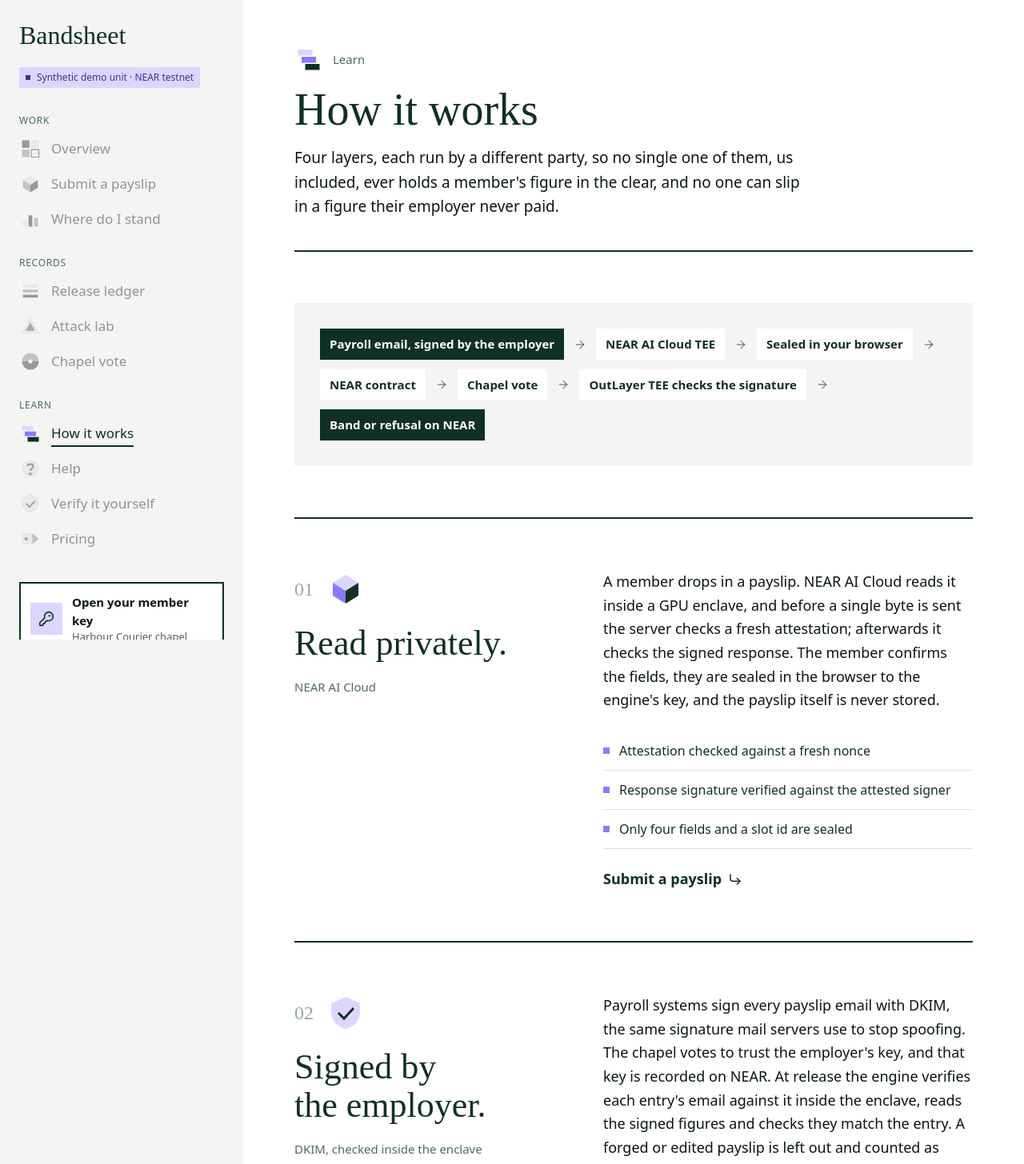
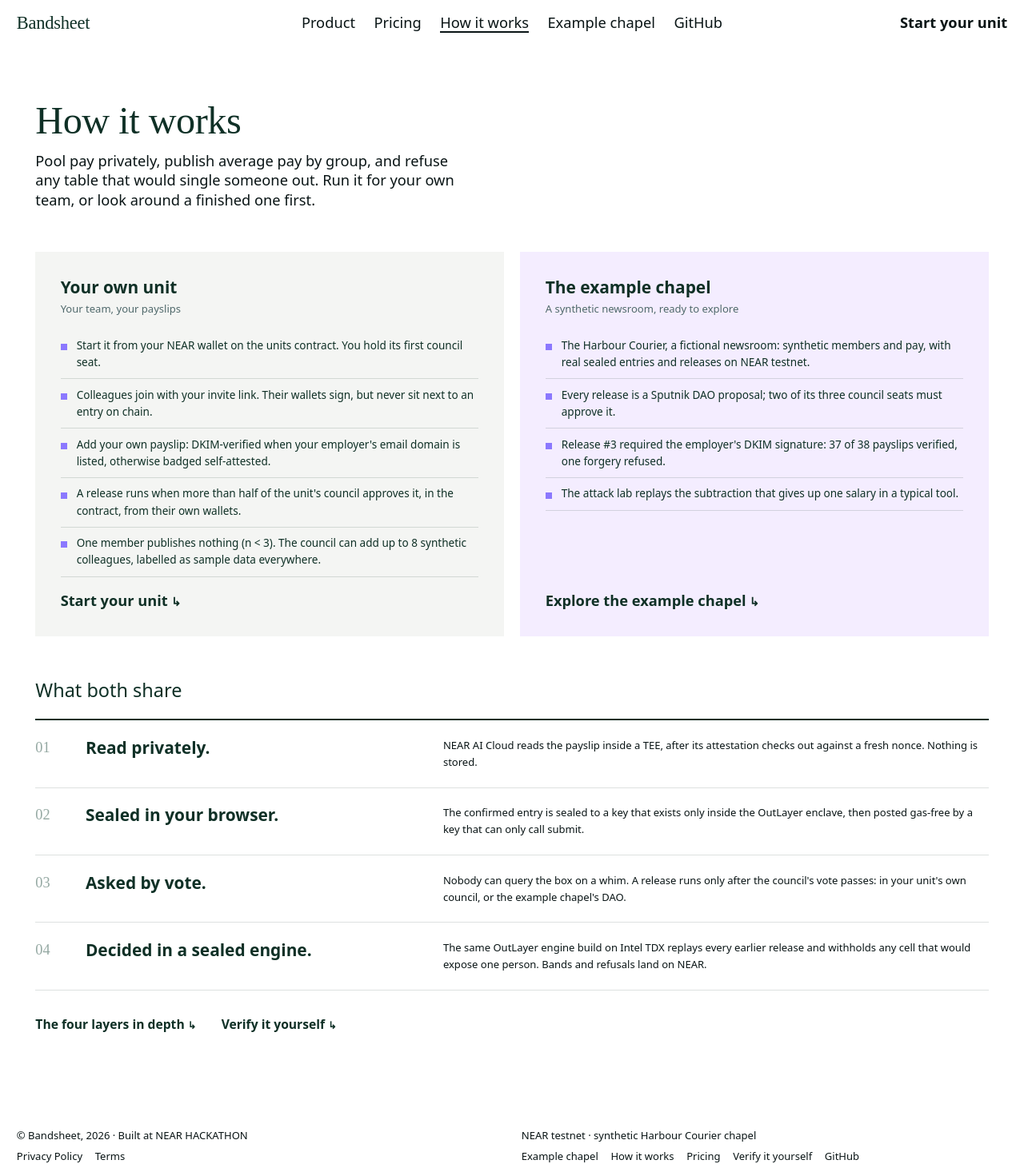
Before and after one commit to RosarySpinola/bandsheet, a React (Vite) app in the folder web/: page /how in a window 1280 px wide. Before the commit this address led to /unit/how. Shown: the top 1456 px of the page at 80% size. Built offline with nearby package versions, Linux system fonts and the light colour scheme.

Commit message:
Site: the header centres plain links and keeps Start your unit right, never wrapping from 992px (menu below); /how is a public How it works covering your own unit and the example chapel; /signin goes to /start

```diff
--- a/web/src/components/gl/mobile-menu.tsx
+++ b/web/src/components/gl/mobile-menu.tsx
@@ -7,7 +7,7 @@ import { CRYSTAL } from "./crystals"
 
 const LINKS = [
   { href: "/pricing", label: "Pricing" },
-  { href: "/unit/how", label: "How it works" },
+  { href: "/how", label: "How it works" },
   { href: "/start", label: "Start your unit" },
   { href: "/unit", label: "Example chapel" },
 ]
--- a/web/src/components/gl/site-footer.tsx
+++ b/web/src/components/gl/site-footer.tsx
@@ -22,7 +22,10 @@ export function SiteFooter() {
           <span>NEAR testnet · synthetic Harbour Courier chapel</span>
           <div className="flex flex-wrap gap-x-[calc(var(--gl)*1.5)] gap-y-1 max-[991px]:gap-x-5">
             <Link to="/unit" className={LINK}>
-              Live demo
+              Example chapel
+            </Link>
+            <Link to="/how" className={LINK}>
+              How it works
             </Link>
             <Link to="/pricing" className={LINK}>
               Pricing
--- a/web/src/components/gl/site-header.tsx
+++ b/web/src/components/gl/site-header.tsx
@@ -7,11 +7,12 @@ import { MobileMenu } from "./mobile-menu"
 
 const NAV_LINKS = [
   { href: "/pricing", label: "Pricing" },
-  { href: "/unit/how", label: "How it works" },
+  { href: "/how", label: "How it works" },
+  { href: "/unit", label: "Example chapel" },
   { href: "https://github.com/RosarySpinola/bandsheet", label: "GitHub", external: true },
 ]
 
-/** Greenlock header: logo left, links from the page's centre line, demo link right; transparent over the hero. */
+/** Greenlock header: logo left, plain text links centred on the page's centre line, the CTA right; transparent over the hero. Never wraps (nowrap; menu below 992px). */
 export function SiteHeader() {
   const { pathname } = useLocation()
   const overHero = pathname === "/"
@@ -54,12 +55,11 @@ export function SiteHeader() {
           solid || panel ? "bg-white" : "bg-transparent",
         )}
       >
-        <div className="gl-container flex h-[52px] items-center justify-between min-[992px]:grid min-[992px]:h-auto min-[992px]:grid-cols-2 min-[992px]:gap-x-[calc(var(--gl)*2.25)] min-[992px]:py-[calc(var(--gl)*1.4)]">
-          <Link to="/" className="relative z-[990] w-fit pt-[calc(var(--gl)*0.35)] font-serif text-[calc(var(--gl)*2.15)] leading-none font-medium tracking-[-0.01em] text-ink max-[991px]:text-[1.6rem]">
+        <div className="gl-container flex h-[52px] items-center justify-between min-[992px]:grid min-[992px]:h-auto min-[992px]:grid-cols-[1fr_auto_1fr] min-[992px]:gap-x-[calc(var(--gl)*2)] min-[992px]:py-[calc(var(--gl)*1.4)]">
+          <Link to="/" className="relative z-[990] w-fit pt-[calc(var(--gl)*0.35)] font-serif text-[calc(var(--gl)*2.15)] leading-none font-medium tracking-[-0.01em] whitespace-nowrap text-ink max-[991px]:text-[1.6rem]">
             Bandsheet
           </Link>
-          <div className="hidden items-center justify-between min-[992px]:flex">
-            <nav className="flex items-center gap-[calc(var(--gl)*2)]" aria-label="Primary">
+          <nav className="hidden items-center gap-[calc(var(--gl)*2.25)] whitespace-nowrap min-[992px]:flex" aria-label="Primary">
             <button
               type="button"
               className="gl-nav wipe cursor-pointer"
@@ -84,15 +84,9 @@ export function SiteHeader() {
               ),
             )}
           </nav>
-            <div className="flex items-center gap-[calc(var(--gl)*2)]">
-              <Link to="/unit" className="gl-nav wipe">
-                Example chapel
-              </Link>
-              <Link to="/start" className="gl-nav wipe font-semibold">
+          <Link to="/start" className="gl-nav wipe hidden justify-self-end font-semibold whitespace-nowrap text-ink min-[992px]:block">
             Start your unit
           </Link>
-            </div>
-          </div>
           <MobileMenu />
         </div>
       </header>
--- /dev/null
+++ b/web/src/pages/how.tsx
@@ -0,0 +1,114 @@
+import { Link } from "react-router"
+import { SiteHeader } from "@/components/gl/site-header"
+import { SiteFooter } from "@/components/gl/site-footer"
+import { Reveal } from "@/components/gl/reveal"
+import { cn } from "@/lib/utils"
+
+const WAYS = [
+  {
+    name: "Your own unit",
+    tag: "Your team, your payslips",
+    tone: "bg-band",
+    points: [
+      "Start it from your NEAR wallet on the units contract. You hold its first council seat.",
+      "Colleagues join with your invite link. Their wallets sign, but never sit next to an entry on chain.",
+      "Add your own payslip: DKIM-verified when your employer's email domain is listed, otherwise badged self-attested.",
+      "A release runs when more than half of the unit's council approves it, in the contract, from their own wallets.",
+      "One member publishes nothing (n\u00a0<\u00a03). The council can add up to 8 synthetic colleagues, labelled as sample data everywhere.",
+    ],
+    cta: { to: "/start", label: "Start your unit" },
+  },
+  {
+    name: "The example chapel",
+    tag: "A synthetic newsroom, ready to explore",
+    tone: "bg-lav-soft",
+    points: [
+      "The Harbour Courier, a fictional newsroom: synthetic members and pay, with real sealed entries and releases on NEAR testnet.",
+      "Every release is a Sputnik DAO proposal; two of its three council seats must approve it.",
+      "Release #3 required the employer's DKIM signature: 37 of 38 payslips verified, one forgery refused.",
+      "The attack lab replays the subtraction that gives up one salary in a typical tool.",
+    ],
+    cta: { to: "/unit", label: "Explore the example chapel" },
+  },
+]
+
+const SHARED = [
+  ["Read privately.", "NEAR AI Cloud reads the payslip inside a TEE, after its attestation checks out against a fresh nonce. Nothing is stored."],
+  ["Sealed in your browser.", "The confirmed entry is sealed to a key that exists only inside the OutLayer enclave, then posted gas-free by a key that can only call submit."],
+  ["Asked by vote.", "Nobody can query the box on a whim. A release runs only after the council's vote passes: in your unit's own council, or the example chapel's DAO."],
+  ["Decided in a sealed engine.", "The same OutLayer engine build on Intel TDX replays every earlier release and withholds any cell that would expose one person. Bands and refusals land on NEAR."],
+] as const
+
+function Arrow({ to, children, className }: { to: string; children: React.ReactNode; className?: string }) {
+  return (
+    <Link to={to} className={cn("group inline-flex w-fit items-baseline gap-[calc(var(--gl)*0.4)] font-semibold text-ink", className)}>
+      <span className="wipe group-hover:after:scale-x-100">{children}</span>
+      <span aria-hidden="true" className="text-[0.8em]">↳</span>
+    </Link>
+  )
+}
+
+/** Public How it works: both ways in (your own unit, the example chapel), then the four layers they share. */
+export default function HowPage() {
+  return (
+    <div className="min-h-svh bg-white">
+      <SiteHeader />
+      <main className="gl-section pt-[calc(var(--gl)*12)]! max-[991px]:pt-28!">
+        <div className="gl-container flex flex-col gap-[calc(var(--gl)*5)] max-[991px]:gap-12">
+          <Reveal>
+            <h1 className="gl-h1">How it works</h1>
+            <p className="gl-body1 mt-[var(--gl)] max-w-[calc(var(--gl)*52)]">
+              Pool pay privately, publish average pay by group, and refuse any table that would single someone out. Run it for your own team, or look around a finished one first.
+            </p>
+          </Reveal>
+
+          <div className="grid grid-cols-2 gap-[calc(var(--gl)*2)] max-[991px]:grid-cols-1">
+            {WAYS.map((w, i) => (
+              <Reveal key={w.name} delay={i * 200} className={cn("flex flex-col gap-[calc(var(--gl)*1.5)] p-[calc(var(--gl)*3)] max-[991px]:gap-4 max-[991px]:p-6", w.tone)}>
+                <div className="flex flex-col gap-1">
+                  <h2 className="gl-h3">{w.name}</h2>
+                  <p className="text-[calc(var(--gl)*1.25)] text-muted-foreground max-[991px]:text-[0.9375rem]">{w.tag}</p>
+                </div>
+                <ul className="flex flex-col">
+                  {w.points.map((p) => (
+                    <li key={p} className="flex gap-3 border-b border-ink/15 py-[calc(var(--gl)*0.9)] text-[calc(var(--gl)*1.3)] leading-[1.55] text-ink max-[991px]:py-3 max-[991px]:text-[0.9375rem]">
+                      <span className="mt-[0.6em] size-2 shrink-0 bg-lav" aria-hidden="true" />
+                      {p}
+                    </li>
+                  ))}
+                </ul>
+                <Arrow to={w.cta.to} className="mt-auto text-[calc(var(--gl)*1.75)] max-[991px]:text-lg">
+                  {w.cta.label}
+                </Arrow>
+              </Reveal>
+            ))}
+          </div>
+
+          <section className="flex flex-col gap-[calc(var(--gl)*2)]" aria-labelledby="shared">
+            <Reveal>
+              <h2 id="shared" className="gl-h2">What both share</h2>
+            </Reveal>
+            <ol className="flex flex-col border-t-2 border-ink">
+              {SHARED.map(([title, body], i) => (
+                <Reveal key={title} as="li" className="grid grid-cols-[calc(var(--gl)*4)_minmax(0,1fr)_minmax(0,1.6fr)] gap-[calc(var(--gl)*2)] border-b border-border py-[calc(var(--gl)*2)] max-[991px]:grid-cols-[2.5rem_minmax(0,1fr)] max-[991px]:gap-x-3 max-[991px]:gap-y-2 max-[991px]:py-6">
+                  <span className="gl-num text-[calc(var(--gl)*1.75)] text-[var(--gray-300)] max-[991px]:text-xl">0{i + 1}</span>
+                  <h3 className="gl-h3">{title}</h3>
+                  <p className="gl-body3 max-[991px]:col-start-2 max-[991px]:text-[0.9375rem]! max-[991px]:leading-[1.6]!">{body}</p>
+                </Reveal>
+              ))}
+            </ol>
+            <div className="flex flex-wrap gap-x-[calc(var(--gl)*3)] gap-y-3 pt-[var(--gl)]">
+              <Arrow to="/unit/how" className="text-[calc(var(--gl)*1.5)] max-[991px]:text-base">
+                The four layers in depth
+              </Arrow>
+              <Arrow to="/unit/verify" className="text-[calc(var(--gl)*1.5)] max-[991px]:text-base">
+                Verify it yourself
+              </Arrow>
+            </div>
+          </section>
+        </div>
+      </main>
+      <SiteFooter />
+    </div>
+  )
+}
--- a/web/src/router.tsx
+++ b/web/src/router.tsx
@@ -17,6 +17,7 @@ const Join = lazy(() => import("./pages/unit/join"))
 const How = lazy(() => import("./pages/unit/how"))
 const Help = lazy(() => import("./pages/unit/help"))
 const Pricing = lazy(() => import("./pages/pricing"))
+const HowPage = lazy(() => import("./pages/how"))
 const UnitPricing = lazy(() => import("./pages/unit/pricing"))
 const Terms = lazy(() => import("./pages/terms"))
 const Privacy = lazy(() => import("./pages/privacy"))
@@ -45,8 +46,9 @@ export const router = createBrowserRouter([
       { path: "/pricing", element: s(<Pricing />), handle: t("Pricing") },
       { path: "/terms", element: s(<Terms />), handle: t("Terms") },
       { path: "/privacy", element: s(<Privacy />), handle: t("Privacy") },
-      { path: "/how", element: <Navigate to="/unit/how" replace /> },
-      { path: "/signin", element: <Navigate to="/unit/join" replace /> },
+      { path: "/how", element: s(<HowPage />), handle: t("How it works") },
+      /* Signing in starts at /start: connect a wallet to start a unit, or explore the example chapel. */
+      { path: "/signin", element: <Navigate to="/start" replace /> },
       { path: "/unit/join", element: s(<Join />), handle: t("Join your chapel") },
       {
         path: "/unit",
```
Lines whose indentation alone changed are shown as unchanged.
